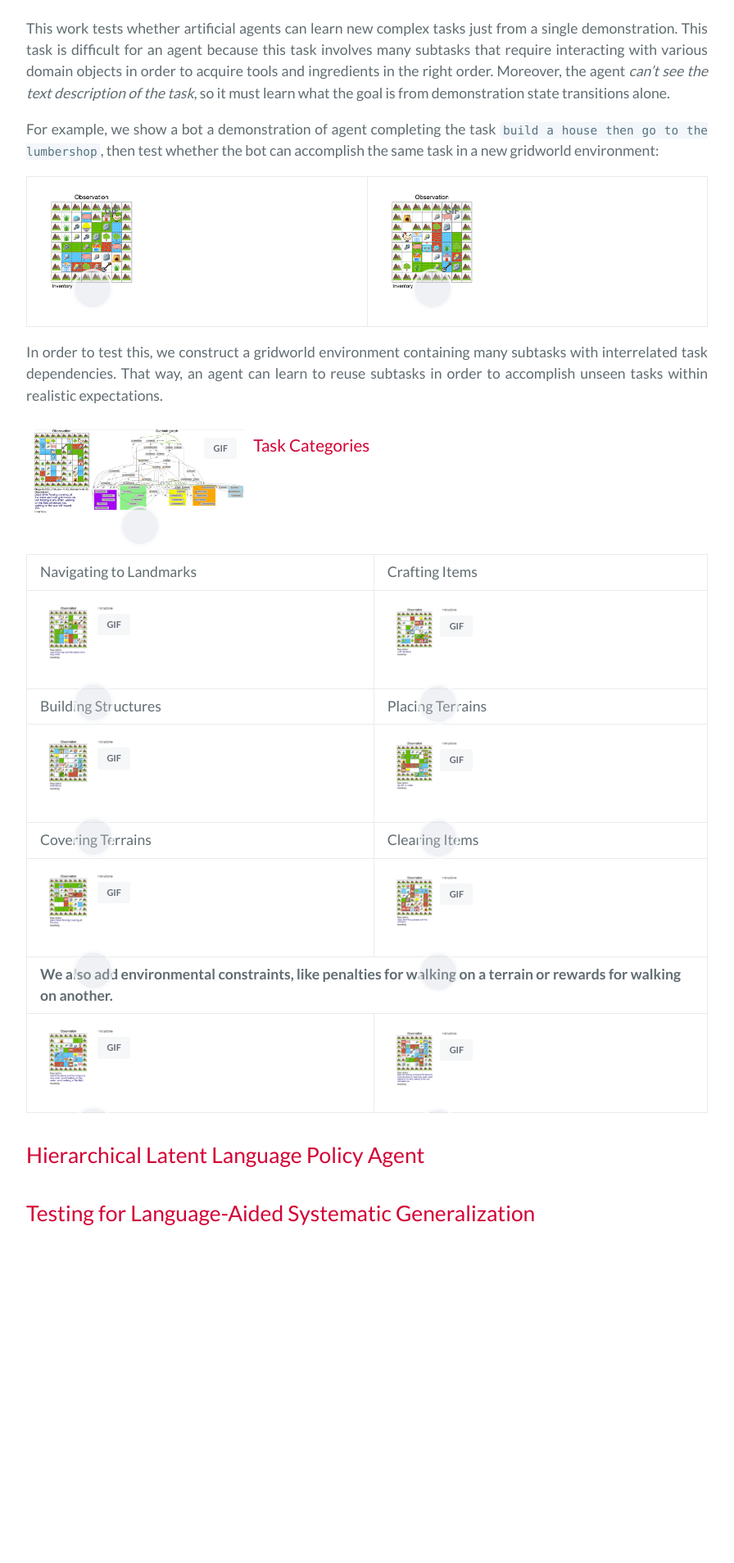
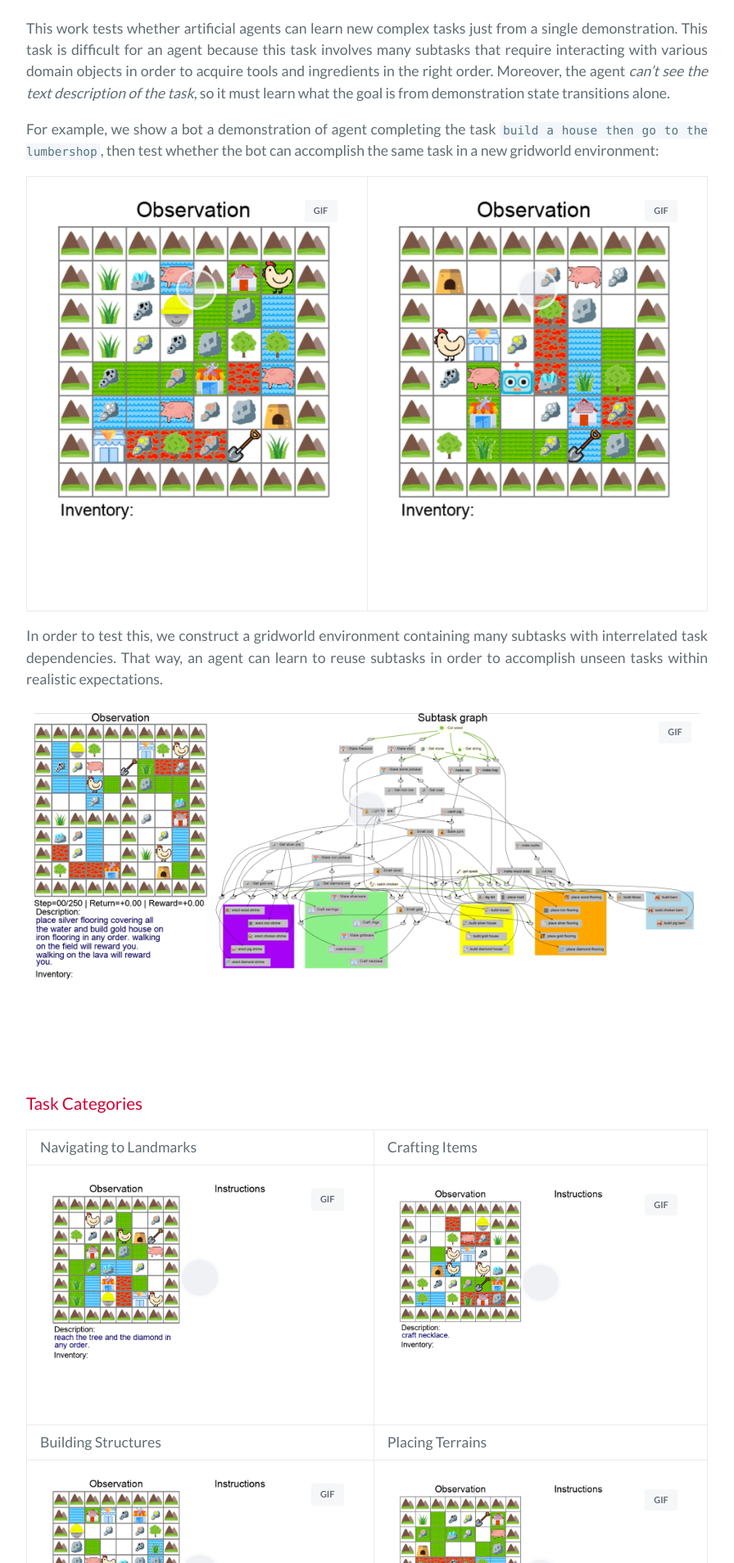
Before and after one commit to mhauskn/mocapact.github.io, a Jekyll site: the page built from index.md, in a window 1280 px wide. Shown: the part 869-2776 px from the top of the page at 82% size, without its empty margins (192-1088 px from the left). Built offline with Jekyll 4.4.1, drawn with Linux system fonts in a browser that asks for light colours; nearby versions of some CDN libraries; our own code applies the rules of GitHub Pages for plain Markdown files; comment, search, counter and statistics services are not loaded; before the commit the page ends 2418 px from its top, so only the background shows below that.

Commit message:
figures no size limit

```diff
--- a/assets/css/style.scss
+++ b/assets/css/style.scss
@@ -60,7 +60,7 @@ header a:hover {
   background-color: #1f4272;
 }
 figure {
-  width: 33.33333333%;
+  //width: 33.33333333%;
   margin: 0;
   float: left;
   padding: 10px;
```
